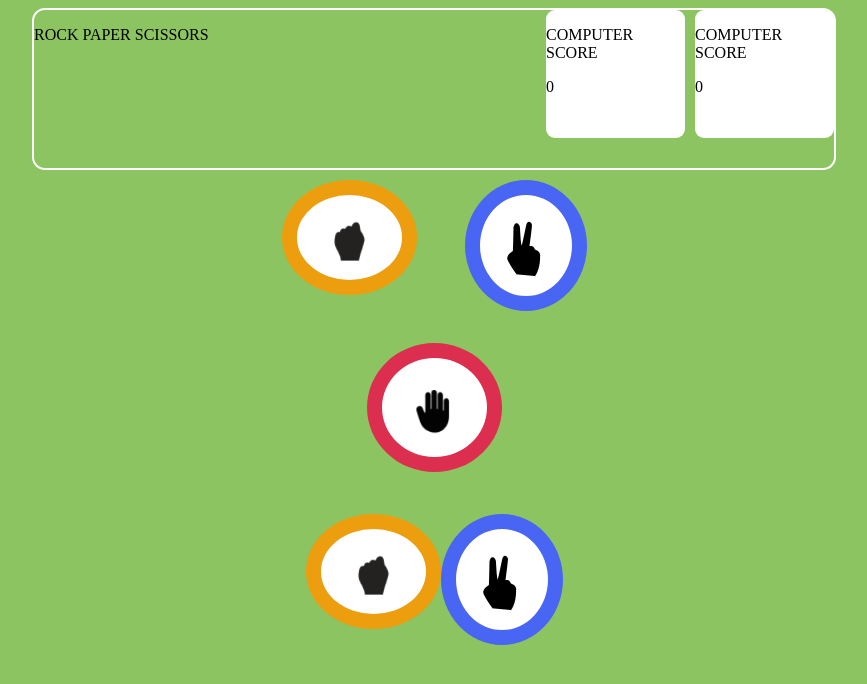
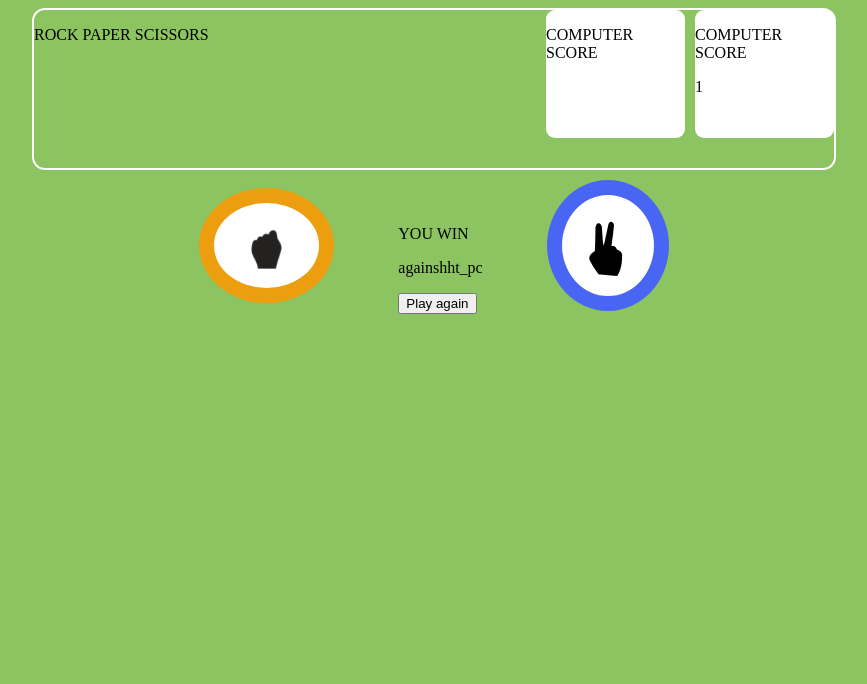
Before and after one commit to abhinavroy83/rock-paper-scissor, a plain HTML site: page index.html in a window 1280 px wide. Both pictures are taken after a click on the element 555 px from the left and 237 px from the top of the page. Shown: the whole page, without its empty margins (206-1073 px from the left). Drawn offline with Linux system fonts and the light colour scheme.

Commit message:
add the play again button and winner msg

```diff
--- a/index.html
+++ b/index.html
@@ -11,17 +11,15 @@
       <div class="result_section">
         <div class="game_tile">
           <p>ROCK PAPER SCISSORS</p>
-          <!-- <p>PAPER</p>
-                <p>SCISSORS</p> -->
         </div>
         <div class="score_board">
           <div class="compt_score">
             <p>COMPUTER SCORE</p>
-            <p>0</p>
+            <p class="compt_score_num"></p>
           </div>
           <div class="your_score">
             <p>COMPUTER SCORE</p>
-            <p>0</p>
+            <p class="your_score_num"></p>
           </div>
         </div>
       </div>
@@ -29,7 +27,6 @@
         <div class="rock button" data-choice="rock" value="1">
           <img src="assests/rock.png" alt="paper" />
         </div>
-        <!-- <img src="assest/Line 1.png" alt="" /> -->
 
         <div class="scissor button" data-choice="scissor">
           <img src="assests/scissor.png" alt="scissors" />
@@ -40,13 +37,19 @@
         </div>
       </div>
 
-    <!-- //after update -->
+      <!-- //after update -->
 
       <div class="display_container">
         <div class="user_select_container">
           <div class="user_select">
-            <img src="" alt="">
-
+            <img src="" alt="" />
+          </div>
+        </div>
+        <div>
+          <div>
+            <p class="winner_msg"></p>
+            <p class="against_pc"></p>
+            <button class="play_again">Play again</button>
           </div>
         </div>
         <div class="machine_select_container">
--- a/script.js
+++ b/script.js
@@ -1,8 +1,17 @@
 const input_container = document.querySelector(".input-container");
-const display_container=document.querySelector(".display_container")
+const display_container = document.querySelector(".display_container");
 const btn = document.querySelectorAll(".button");
 const user_select = document.querySelector(".user_select");
 const machine_select = document.querySelector(".machine_select");
+const comp_score = document.querySelector(".compt_score_num");
+const your_score = document.querySelector(".your_score_num");
+const winnerMessage = document.querySelector(".winner_msg");
+const playAgain = document.querySelector(".play_again");
+const against_pc=document.querySelector('.against_pc')
+
+let winnerText = "";
+let score_for_user = 0;
+let scoreFor_com=0;
 
 console.log("check");
 let random = ["paper", "scissor", "rock"];
@@ -30,27 +39,40 @@ function checkWinner() {
   updateimg(machine_select, computerinput);
   // input_container.remove()
 
-
   if (userChoice === computerinput) {
     console.log("tie");
-    renderResult()
+    renderResult();
+    winnerText += "TIE UP";
+    winnerMessage.innerHTML = winnerText;
+    against_pc.innerHTML=''
+
   } else if (
     (userChoice === "rock" && computerinput === "scissor") ||
     (userChoice === "paper" && computerinput === "rock") ||
     (userChoice === "scissor" && computerinput === "paper")
   ) {
     console.log("youwin");
-    renderResult()
+    renderResult();
+    update_user_score(+1);
+    winnerText += "YOU WIN";
+    winnerMessage.innerHTML = winnerText;
+    against_pc.innerHTML='againshht_pc'
   } else {
     console.log("computerwin");
-    renderResult()
+    renderResult();
+    updatecomputerscore(+1);
+    winnerText += "YOU LOST";
+    winnerMessage.innerHTML = winnerText;
+    against_pc.innerHTML='against_pc'
   }
 }
-function renderResult(){
-  input_container.classList.toggle("remove")
-  display_container.classList.toggle("show")
+function renderResult() {
+  input_container.classList.toggle("remove");
+  display_container.classList.toggle("show");
+  // console.log(`input_container classList: ${input_container.classList}`);
+  // console.log(`display_container classList: ${display_container.classList}`);
   // playAgain.classList.toggle("show")
-  // winnerMessage  = ""
+  winnerText = "";
 }
 
 function updateimg(select, choice) {
@@ -63,3 +85,18 @@ function updateimg(select, choice) {
   img.src = `./assests/${choice}.png`;
   img.alt = choice;
 }
+
+playAgain.addEventListener("click", function () {
+  input_container.classList.remove("remove");
+  display_container.classList.remove("show");
+});
+
+function updatecomputerscore(value) {
+  scoreFor_com += value;
+  comp_score.innerHTML = scoreFor_com;
+}
+
+function update_user_score(value) {
+  score_for_user += value;
+  your_score.innerHTML = score_for_user;
+}
--- a/style.css
+++ b/style.css
@@ -66,6 +66,10 @@ body {
   background-position: center center;
   column-gap: 3em;
 }
+
+.input-container.remove {
+  display: none;
+}
 .rock {
   padding: 25px 25px 15px 25px;
   margin-bottom: 2em;
@@ -91,7 +95,7 @@ body {
   grid-area: b;
   cursor: pointer;
 }
-.scissors img{
+.scissors img {
   width: 55px;
 }
 
@@ -106,10 +110,18 @@ body {
   cursor: pointer;
   margin-bottom: 2em;
 }
-.paper img{
-    width: 55px;
+.paper img {
+  width: 55px;
 }
 
-.display_container{
-  display: flex;;
+.display_container {
+  display: none;
 }
+
+.display_container.show {
+  display: flex;
+  justify-content: center;
+  align-items: center;
+  margin: auto auto;
+  gap: 4em;
+}
```
